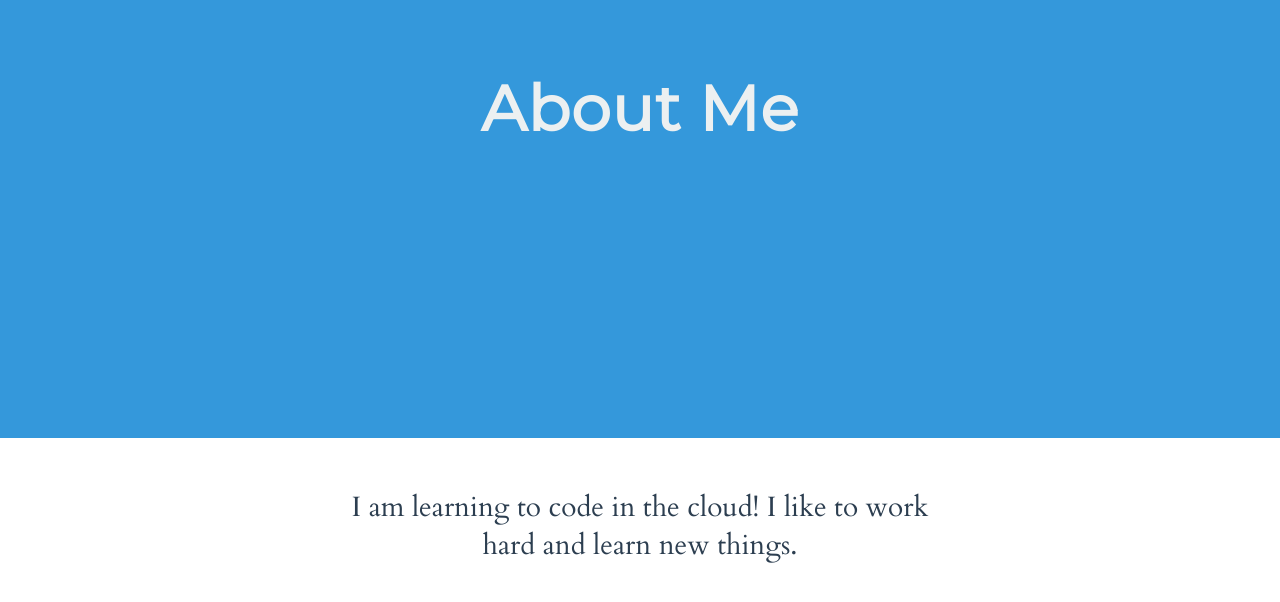
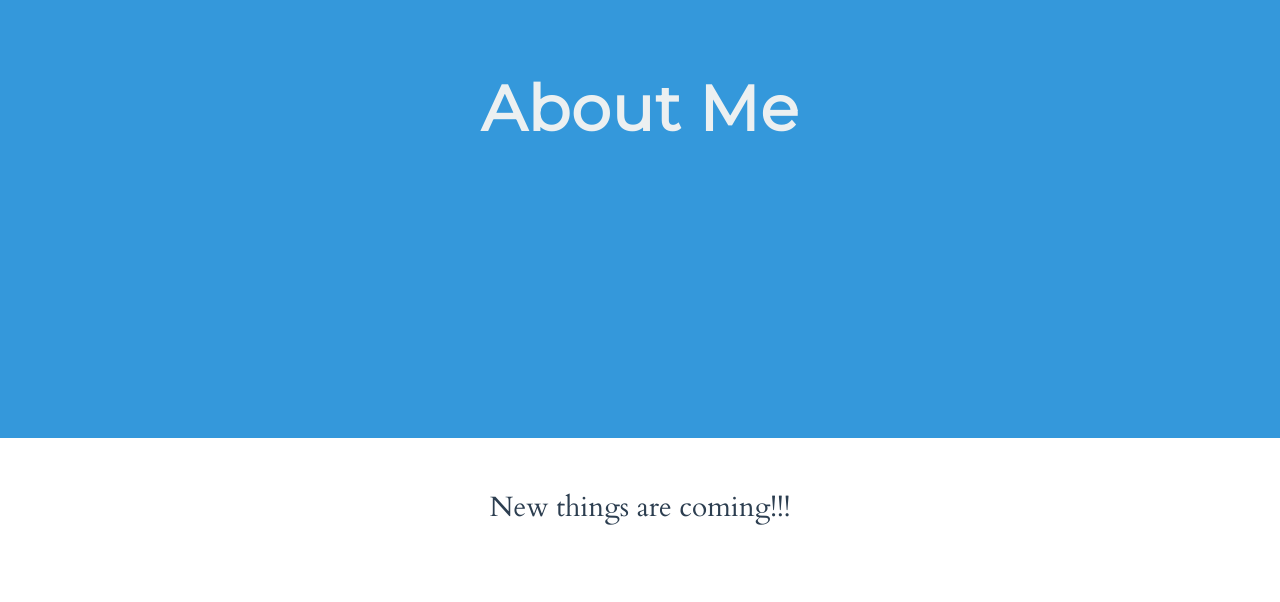
Before and after one commit to dukes5555/my-portfolio, a plain HTML site: page index.html in a window 1280 px wide. Shown: the part 1670-2272 px from the top of the page. Drawn offline with Linux system fonts and the light colour scheme.

Commit message:
Changed index.html wording

```diff
--- a/index.html
+++ b/index.html
@@ -114,7 +114,7 @@
 
     <section class="section section--alignCentered section--description">
       <p class="color--darkgrey section__description">
-        I am learning to code in the cloud! I like to work hard and learn new things.
+        New things are coming!!!
       </p>
 
     <div class="background--skyBlue modal--closed">
```
